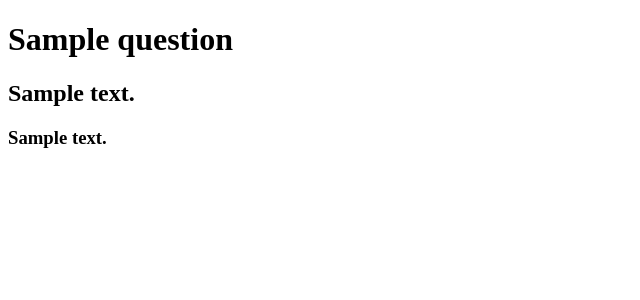
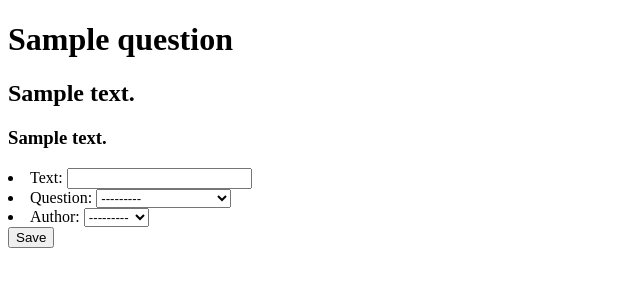
Before and after one commit to kostynsorry/stepic, a Django app: page /question/1/ in a window 1280 px wide. Shown: the top 300 px of the page, without its empty margins (0-640 px from the left). Run offline with Django 3.2, Linux system fonts and the light colour scheme; tables that the repository leaves empty hold one stand-in row (values such as "Sample post").

Commit message:
add detail question answer form

```diff
--- a/ask/qa/form.py
+++ b/ask/qa/form.py
@@ -62,11 +62,15 @@ class AnswerForm(forms.Form):
         text = self.cleaned_data.get('text')
         if not text:
             raise forms.ValidationError('Нет текста')
+        else:
+            return text
 
     def clean_question(self):
         question = self.cleaned_data.get('question')
         if not question:
             raise forms.ValidationError('Не выбран вопрос')
+        else:
+            return question
 
     def save(self):
         ans = Answer(**self.cleaned_data)
--- a/ask/qa/templates/qa/detail_question.html
+++ b/ask/qa/templates/qa/detail_question.html
@@ -6,4 +6,8 @@
             <div><h3>{{ answer.text }}</h3></div>
         {% endfor %}
     </div>
+ <form method="POST" class="post-form">{% csrf_token %}
+    {{ form.as_ul }}
+     <button type="submit" class="save btn btn-default">Save</button>
+ </form>
 {% endblock %}
--- a/ask/qa/views.py
+++ b/ask/qa/views.py
@@ -2,7 +2,7 @@ from django.shortcuts import render
 from django.http import HttpResponse, Http404, HttpResponseRedirect
 from django.urls import reverse
 
-from .form import AskForm
+from .form import AskForm, AnswerForm
 from .models import Question, Answer
 from django.core.paginator import Paginator
 from django.db.models import Q
@@ -51,14 +51,22 @@ def popular(request):
 # Детали вопроса
 def detail(request, index):
     question = Question.objects.filter(id=index).first()
-    if question:
-        answers = Answer.objects.all().filter(question__id=index)
-
-        return render(request, 'qa/detail_question.html',
-                      {'question': question,
-                       'answers': answers})
+    if request.method == 'POST':
+        form = AnswerForm(request.POST)
+        if form.is_valid():
+            form.save()
+            url = question.get_url(request)
+            return HttpResponseRedirect(url)
     else:
-        raise Http404
+        if question:
+            answers = Answer.objects.all().filter(question__id=index)
+            form = AnswerForm()
+            return render(request, 'qa/detail_question.html',
+                          {'question': question,
+                           'answers': answers,
+                           'form': form})
+        else:
+            raise Http404
 
 
 # Форма для вопроса
```
